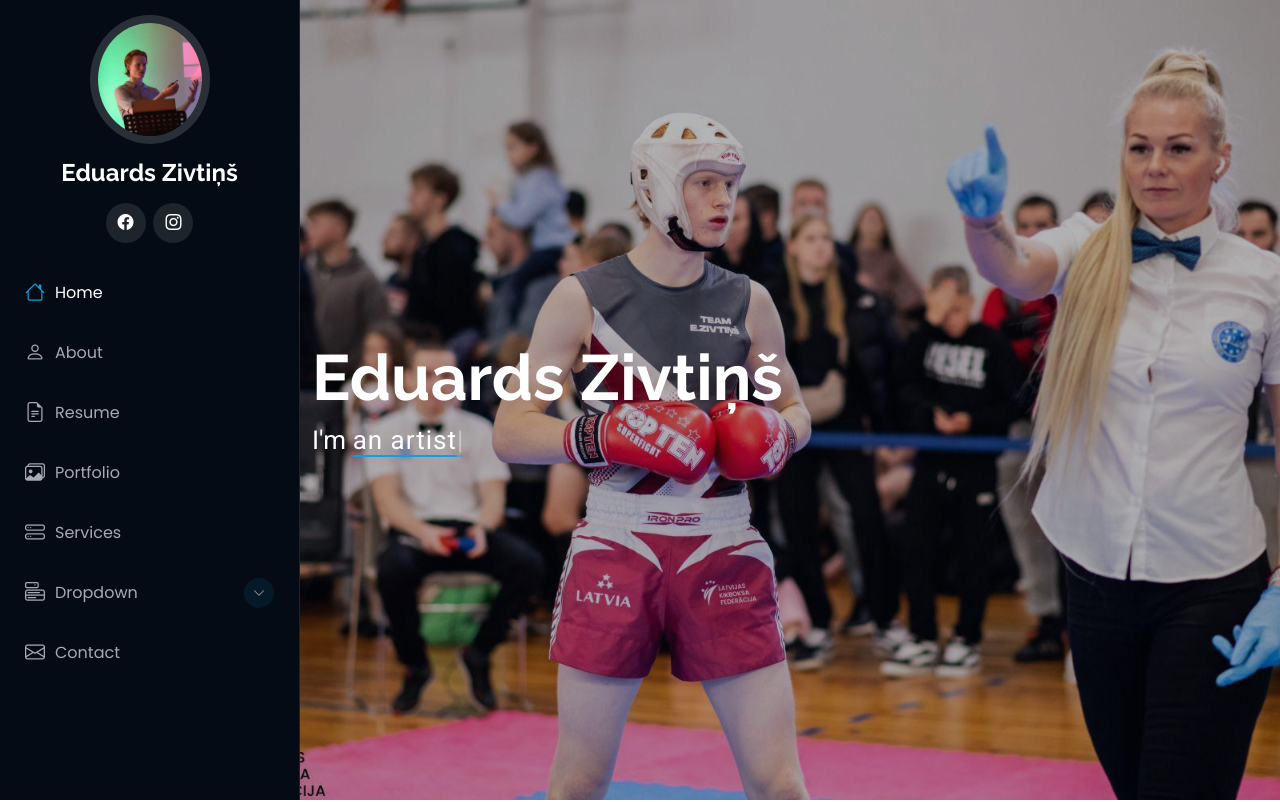
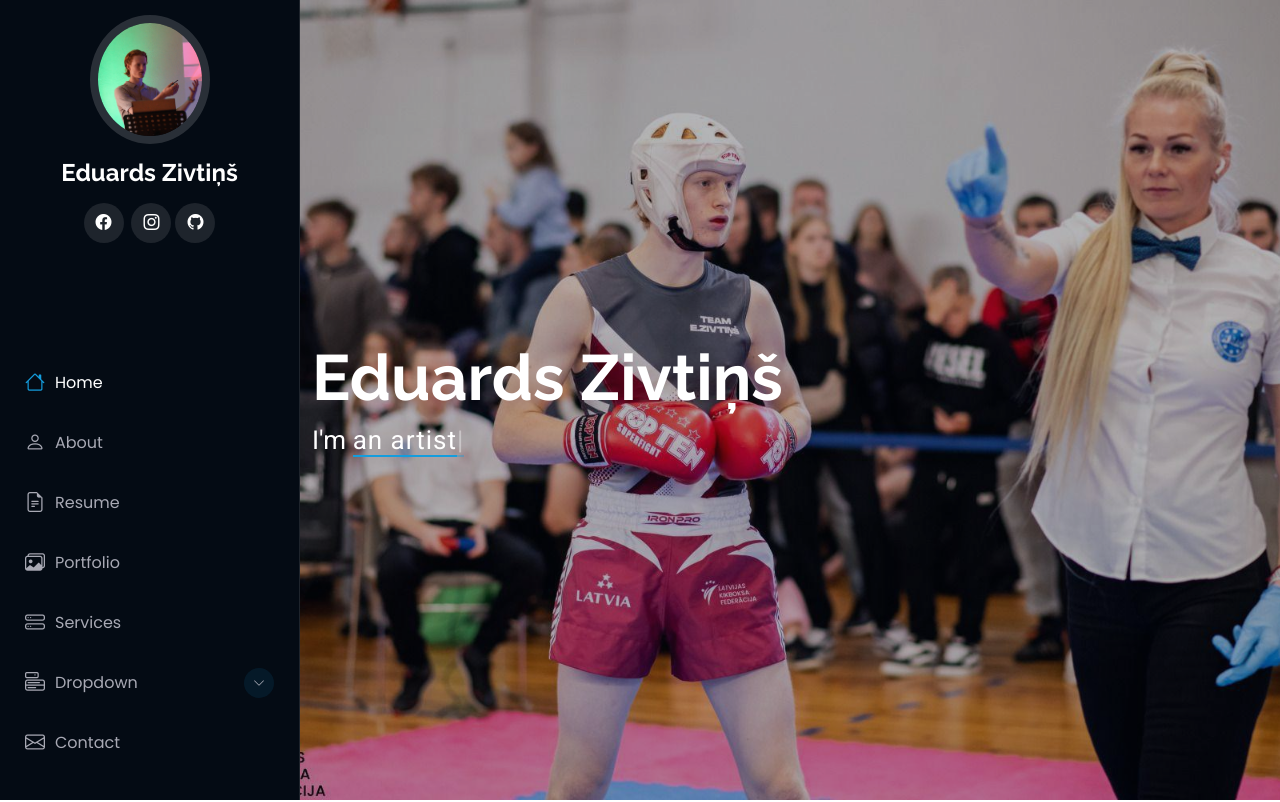
Before and after one commit to Zivtins/Portfolio, a plain HTML site: page index.html in a window 1280 px wide. Shown: the top 802 px of the page. Drawn offline with nearby package versions, Linux system fonts and the light colour scheme.

Commit message:
Final changes

```diff
--- a/index.html
+++ b/index.html
@@ -67,8 +67,16 @@
 
     <div class="social-links text-center">
       <!-- <a href="#" class="twitter"><i class="bi bi-twitter-x"></i></a> -->
-      <a href="#" class="facebook"><i class="bi bi-facebook"></i></a>
-      <a href="#" class="instagram"><i class="bi bi-instagram"></i></a>
+      <!-- <a href="#" class="facebook"><i class="bi bi-facebook"></i></a> -->
+      <a href="https://www.facebook.com/profile.php?id=61550021990432" class="facebook" target="_blank">
+        <i class="bi bi-facebook"></i>
+      </a>
+
+      <!-- <a href="#" class="instagram"><i class="bi bi-instagram"></i></a> -->
+      <a href="https://www.instagram.com/zivtinseduards/" class="instagram" target="_blank">
+        <i class="bi bi-instagram"></i>
+      <a href="https://github.com/Zivtins/Portfolio" class="github" target="_blank">
+        <i class="bi bi-github"></i>
       <!-- <a href="#" class="google-plus"><i class="bi bi-skype"></i></a> -->
       <!-- <a href="#" class="linkedin"><i class="bi bi-linkedin"></i></a> -->
     </div>
@@ -158,7 +166,6 @@
             <p class="py-3">
               I'm experienced in working with teenagers and leading a team. An athlete since youth and a part of the national kickboxing team of Latvia. I'm also studying at RTU IZV, aspiring to be an tehnical engineer.
             </p>
-            <a href="https://github.com/Zivtins/Portfolio">github link</a>
           </div>
         </div>
 
```
